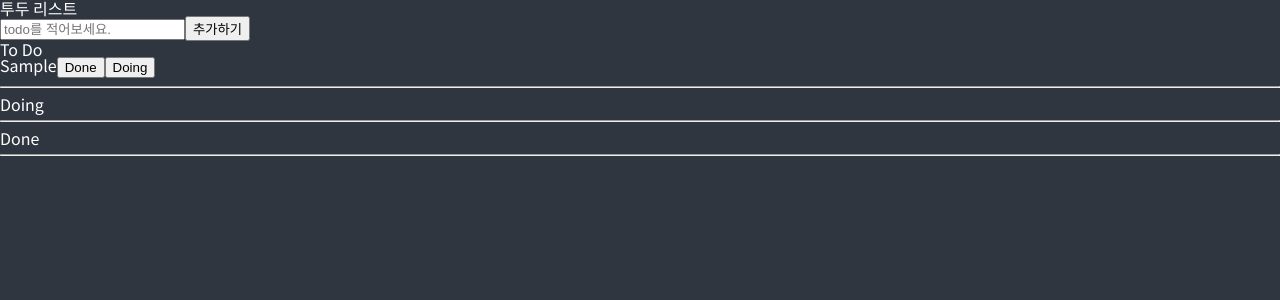
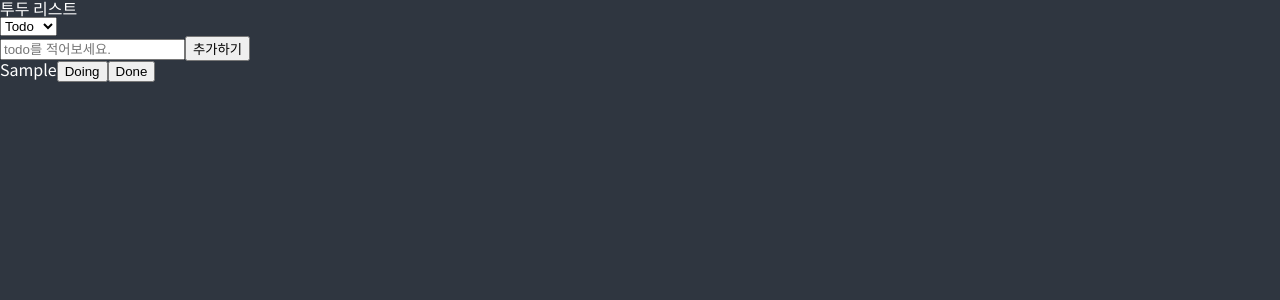
Before and after one commit to jhchoi1182/recoil-todo, a React (Create React App) app: page / in a window 1280 px wide. Both pictures are taken after typing "Sample" into the empty fields and a click on the button "추가하기". Shown: the top 300 px of the page. Built offline with nearby package versions, Linux system fonts and the light colour scheme.

Commit message:
투두 완성

```diff
--- a/src/atoms.ts
+++ b/src/atoms.ts
@@ -1,10 +1,21 @@
 import { atom, selector } from "recoil";
+
+export enum categories {
+  "TODO" = "TODO",
+  "DOING" = "DOING",
+  "DONE" = "DONE",
+}
 
 export interface ITodo {
   text: string;
   id: number;
-  category: "TODO" | "DOING" | "DONE";
+  category: categories;
 }
+
+export const todoCategory = atom<categories>({
+  key: "category",
+  default: categories.TODO,
+});
 
 export const todoState = atom<ITodo[]>({
   key: "todo",
@@ -12,13 +23,10 @@
 });
 
 export const todoSelector = selector({
-  key: "toDoSelector",
+  key: "todoSelector",
   get: ({ get }) => {
     const todos = get(todoState);
-    return [
-      todos.filter((todo) => todo.category === "TODO"),
-      todos.filter((todo) => todo.category === "DOING"),
-      todos.filter((todo) => todo.category === "DONE"),
-    ];
+    const category = get(todoCategory);
+    return todos.filter((todo) => todo.category === category);
   },
 });
--- a/src/components/CreateTodo.tsx
+++ b/src/components/CreateTodo.tsx
@@ -1,7 +1,7 @@
 import React from "react";
 import { useForm } from "react-hook-form";
-import { useSetRecoilState } from "recoil";
-import { todoState } from "../atoms";
+import { useRecoilValue, useSetRecoilState } from "recoil";
+import { todoCategory, todoState } from "../atoms";
 
 interface IForm {
   todo: string;
@@ -9,6 +9,7 @@
 
 const CreateTodo = () => {
   const setTodos = useSetRecoilState(todoState);
+  const category = useRecoilValue(todoCategory);
   const {
     register,
     handleSubmit,
@@ -16,7 +17,7 @@
     formState: { errors },
   } = useForm<IForm>();
   const addTodo = ({ todo }: IForm) => {
-    setTodos((prev) => [{ text: todo, id: Date.now(), category: "TODO" }, ...prev]);
+    setTodos((prev) => [{ text: todo, id: Date.now(), category }, ...prev]);
     setValue("todo", "");
   };
 
--- a/src/components/Todo.tsx
+++ b/src/components/Todo.tsx
@@ -1,6 +1,6 @@
 import React from "react";
 import { useSetRecoilState } from "recoil";
-import { ITodo, todoState } from "../atoms";
+import { categories, ITodo, todoState } from "../atoms";
 
 const Todo = ({ text, id, category }: ITodo) => {
   const setTodos = useSetRecoilState(todoState);
@@ -10,7 +10,7 @@
     } = event;
     setTodos((oldToDos) => {
       const targetIndex = oldToDos.findIndex((toDo) => toDo.id === id);
-      const newToDo = { text, id, category: name as ITodo["category"] };
+      const newToDo = { text, id, category: name as any };
       return [...oldToDos.slice(0, targetIndex), newToDo, ...oldToDos.slice(targetIndex + 1)];
     });
   };
@@ -18,19 +18,19 @@
   return (
     <li>
       <span>{text}</span>
-      {category !== "DONE" && (
-        <button name="DONE" onClick={onClick}>
-          Done
-        </button>
-      )}
-      {category !== "TODO" && (
-        <button name="TODO" onClick={onClick}>
+      {category !== categories.TODO && (
+        <button name={categories.TODO} onClick={onClick}>
           Todo
         </button>
       )}
-      {category !== "DOING" && (
-        <button name="DOING" onClick={onClick}>
+      {category !== categories.DOING && (
+        <button name={categories.DOING} onClick={onClick}>
           Doing
+        </button>
+      )}
+      {category !== categories.DONE && (
+        <button name={categories.DONE} onClick={onClick}>
+          Done
         </button>
       )}
     </li>
--- a/src/components/TodoList.tsx
+++ b/src/components/TodoList.tsx
@@ -1,38 +1,30 @@
 import React from "react";
-import { useRecoilValue } from "recoil";
-import { todoSelector, todoState } from "../atoms";
+import { useRecoilState, useRecoilValue } from "recoil";
+import { categories, todoCategory, todoSelector, todoState } from "../atoms";
 import CreateTodo from "./CreateTodo";
 import Todo from "./Todo";
 
 const TodoList = () => {
-  const [todo, doing, done] = useRecoilValue(todoSelector);
-  console.log(todo);
+  const todo = useRecoilValue(todoSelector);
+  const [category, setCategory] = useRecoilState(todoCategory);
+  const onInput = (event: React.FormEvent<HTMLSelectElement>) => {
+    return setCategory(event.currentTarget.value as any);
+  };
 
   return (
     <>
       <h1>투두 리스트</h1>
+      <select value={category} onInput={onInput}>
+        <option value={categories.TODO}>Todo</option>
+        <option value={categories.DOING}>Doing</option>
+        <option value={categories.DONE}>Done</option>
+      </select>
       <CreateTodo />
-      <h2>To Do</h2>
       <ul>
         {todo.map((todo) => (
           <Todo key={todo.id} {...todo} />
         ))}
       </ul>
-      <hr />
-      <h2>Doing</h2>
-      <ul>
-        {doing.map((todo) => (
-          <Todo key={todo.id} {...todo} />
-        ))}
-      </ul>
-      <hr />
-      <h2>Done</h2>
-      <ul>
-        {done.map((todo) => (
-          <Todo key={todo.id} {...todo} />
-        ))}
-      </ul>
-      <hr />
     </>
   );
 };
```
